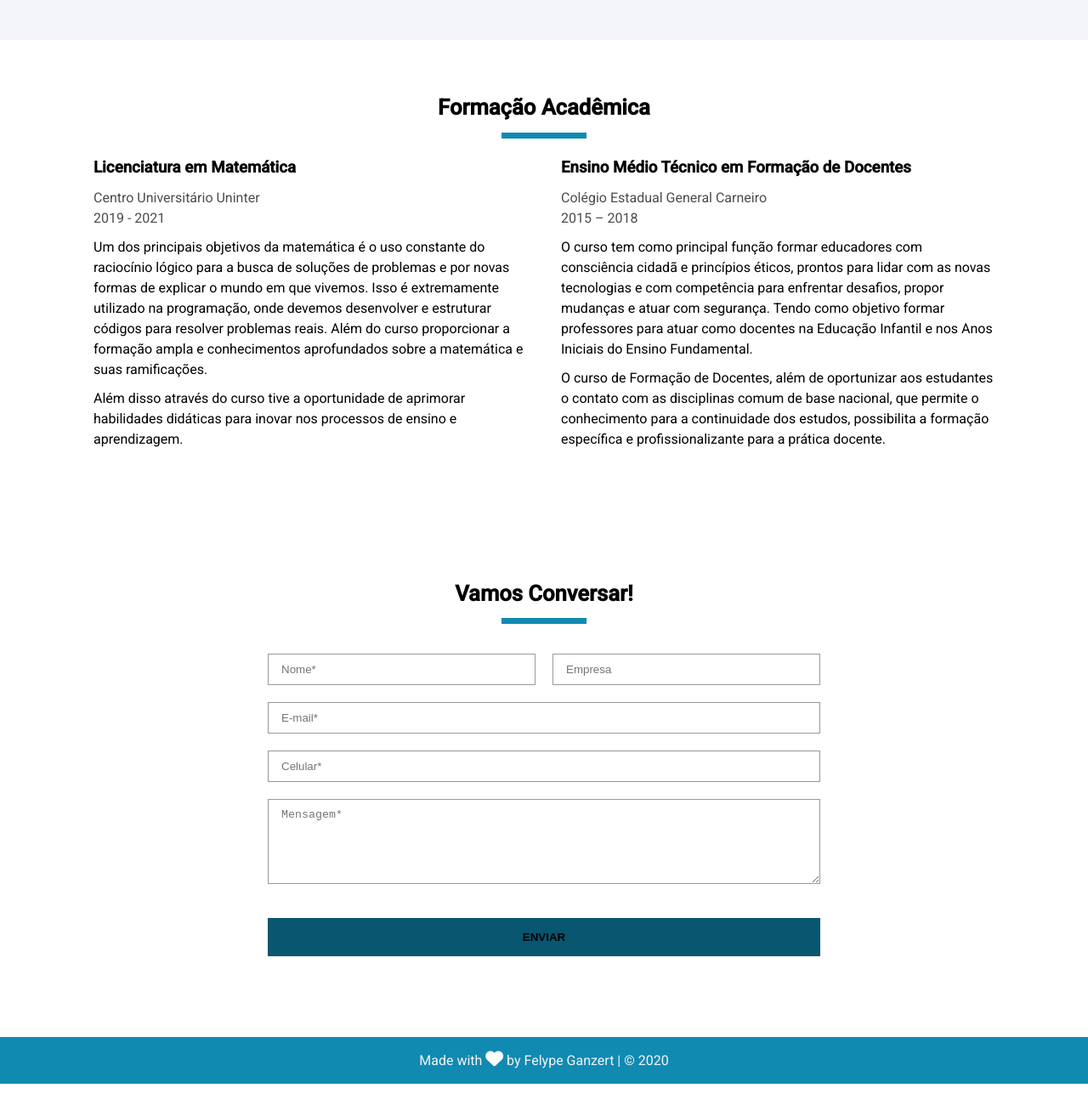
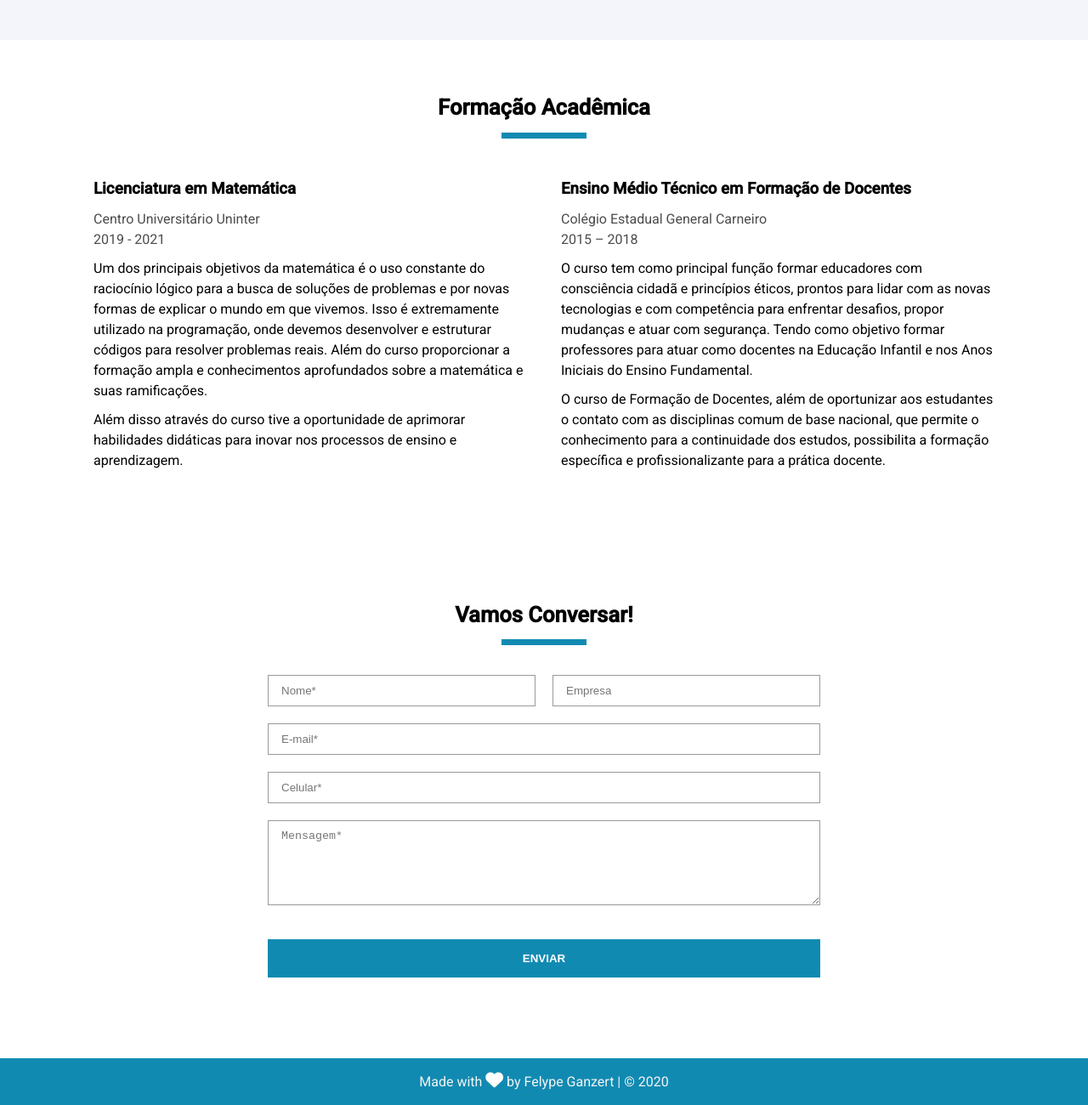
Before and after one commit to FelypeGanzert/personal-portfolio, a website: page dist/index.html in a window 1280 px wide. Shown: the part 6408-7708 px from the top of the page at 85% size. Before the commit the page ends 7683 px from the top, so only its background shows below. Drawn offline with Linux system fonts and the light colour scheme.

Commit message:
updated contact form section

```diff
--- a/scss/style.scss
+++ b/scss/style.scss
@@ -291,7 +291,7 @@ section#projects {
 section#education{
     .container{
         display: flex;
-        padding-top: 20px 0px;
+        padding-top: 25px;
     }
     .education-item {
         flex: 1;
@@ -315,6 +315,7 @@ section#contact{
         }
     }
 
+
     form{
         padding: 20px 0px;
         display: grid;
@@ -330,8 +331,9 @@ section#contact{
         max-width: 650px;
         margin: 15px auto;
         input[type='submit']{
+            color: #fff;
             border: none;
-            background: $secondary-color;
+            background: $dark-color;
             font-weight: bold;
             padding: 15px;
             cursor: pointer;
@@ -341,7 +343,9 @@ section#contact{
             }
         }
         textarea{
+            min-height: 50px;
             height: 100px;
+            resize:vertical;
         }
         #name{
             grid-area: name;
```
Also changed, not shown: dist/css/style.css.
